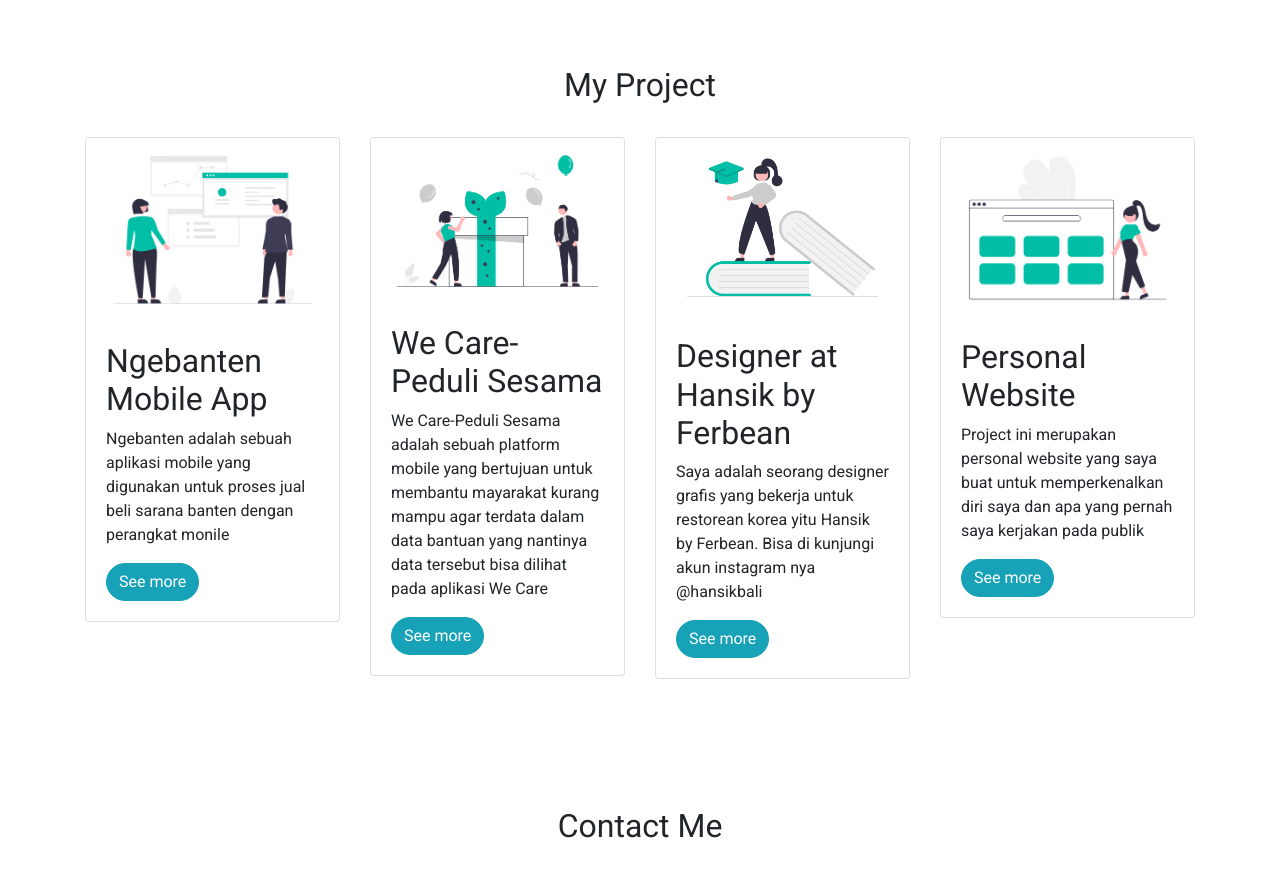
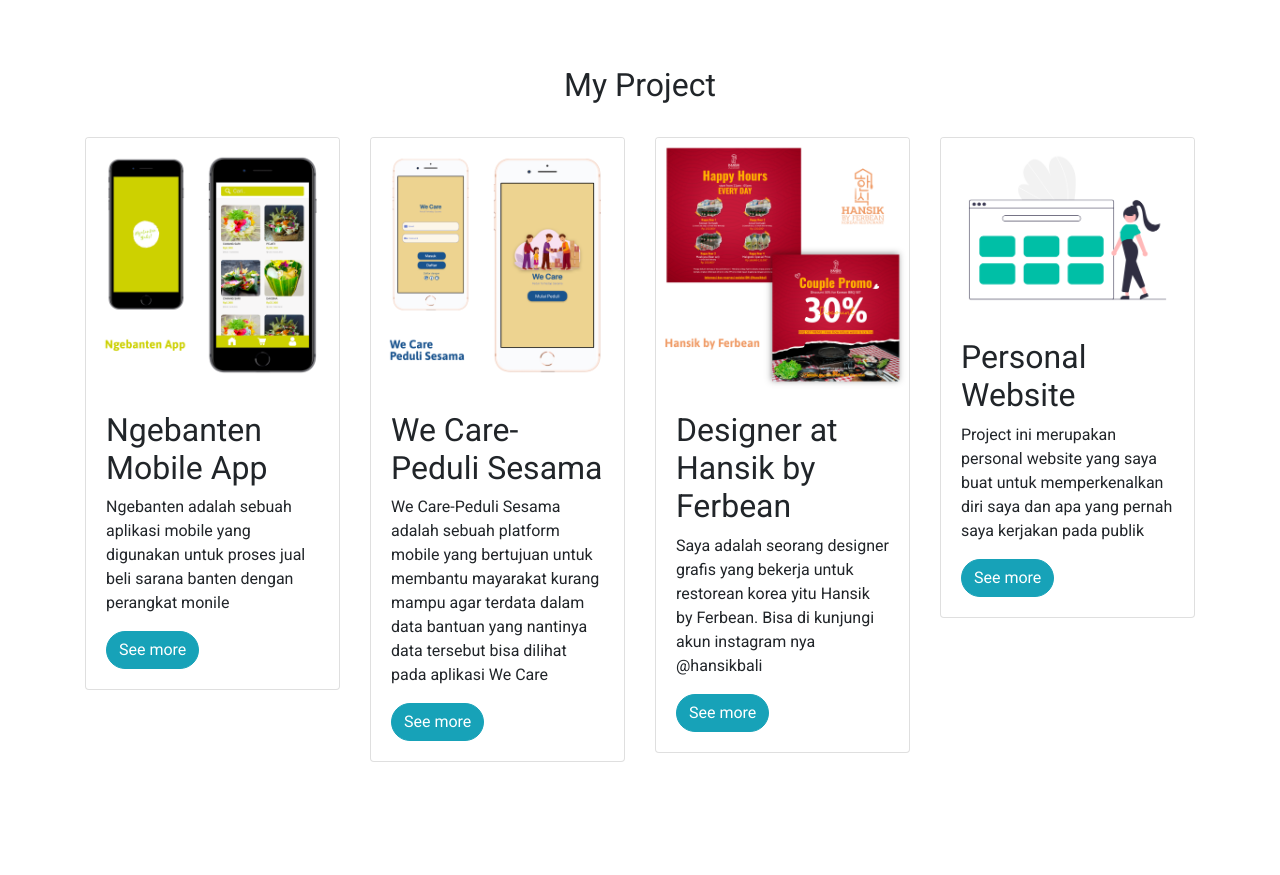
Before and after one commit to madedeva/madedeva.github.io, a plain HTML site: page index.html in a window 1280 px wide. Shown: the part 1340-2215 px from the top of the page. Drawn offline with nearby package versions, Linux system fonts and the light colour scheme.

Commit message:
insert project

```diff
--- a/index.html
+++ b/index.html
@@ -83,7 +83,7 @@
             <div class="row mb-4">
                     <div class="col-md">
                         <div class="card" data-aos="fade-down" data-aos-duration="1500">
-                            <img class="card-img-top" src="img/thumbs/org.png" alt="Card image cap">
+                            <img class="card-img-top" src="img/ngebanten.png" alt="Card image cap">
                             <div class="card-body">
                                 <h2>Ngebanten Mobile App</h2>
                             <p class="card-text">Ngebanten adalah sebuah aplikasi mobile yang digunakan untuk proses jual beli sarana banten dengan perangkat monile</p>
@@ -93,7 +93,7 @@
                     </div>
                     <div class="col-md">
                         <div class="card" data-aos="fade-down" data-aos-duration="1500" data-aos-delay="200">
-                            <img class="card-img-top" src="img/thumbs/prestasi.png" alt="Card image cap">
+                            <img class="card-img-top" src="img/wecare.png" alt="Card image cap">
                             <div class="card-body">
                                 <h2>We Care-Peduli Sesama</h2>
                             <p class="card-text">We Care-Peduli Sesama adalah sebuah platform mobile yang bertujuan untuk membantu mayarakat kurang mampu agar terdata dalam data bantuan yang nantinya data tersebut bisa dilihat pada aplikasi We Care</p>
@@ -103,7 +103,7 @@
                     </div>
                     <div class="col-md">
                         <div class="card" data-aos="fade-down" data-aos-duration="1500" data-aos-delay="300">
-                            <img class="card-img-top" src="img/thumbs/pendidikan.png" alt="Card image cap">
+                            <img class="card-img-top" src="img/hansik.png" alt="Card image cap">
                             <div class="card-body">
                                 <h2>Designer at Hansik by Ferbean</h2>
                             <p class="card-text">Saya adalah seorang designer grafis yang bekerja untuk restorean korea yitu Hansik by Ferbean. Bisa di kunjungi akun instagram nya @hansikbali</p>
```
Also changed, not shown: img/hansik.png (added), img/ngebanten.png (added), img/wecare.png (added).
